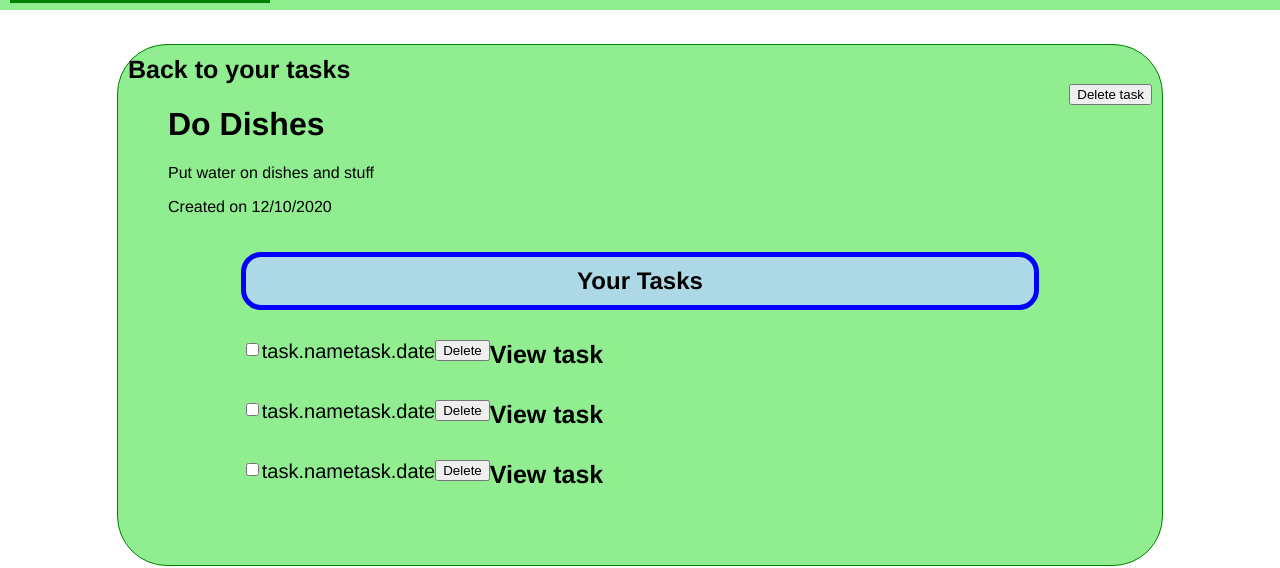
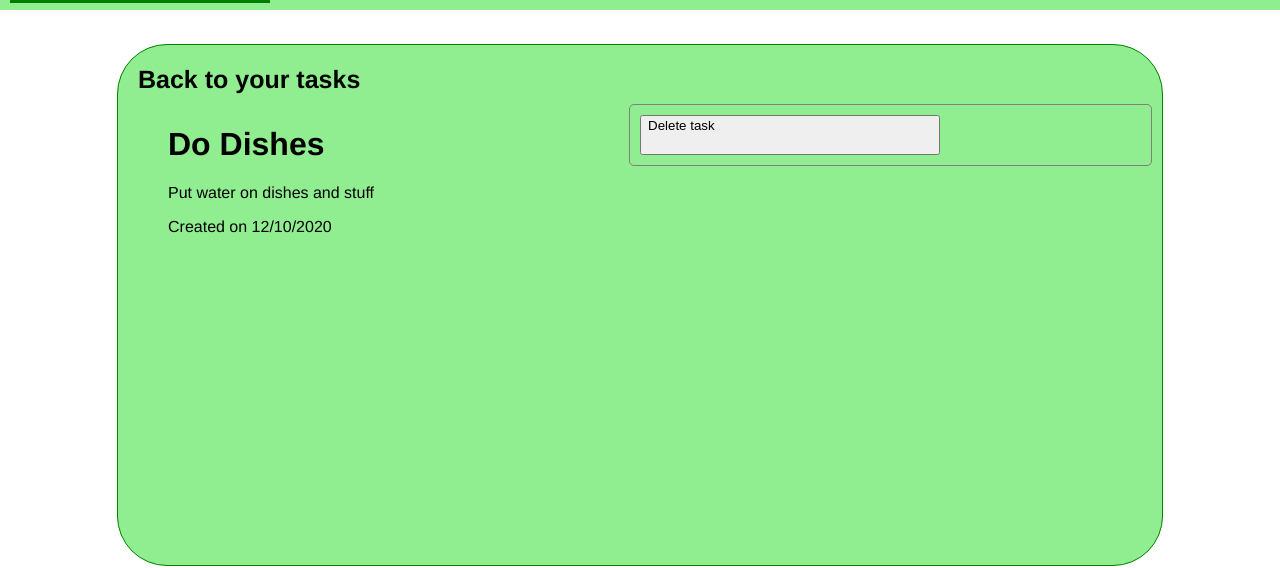
Before and after one commit to lhoogenraad/tudu-application, a React (Create React App) app in the folder frontend/: page /tasks/123 in a window 1280 px wide. Shown: the part 165-733 px from the top of the page. Built offline with nearby package versions, Linux system fonts and the light colour scheme; grey boxes are pictures that could not be loaded.

Commit message:
Moved homescreen stuff to homescreen.js, looks a lot better now

```diff
--- a/frontend/src/App.js
+++ b/frontend/src/App.js
@@ -20,22 +20,6 @@ function App() {
         <div className="tasklist">
           <Route className="route" path="/" exact={true} component={homescreen}></Route>
           <Route className="route" path="/tasks/:id" component={taskscreen}></Route>
-          <h2>Your Tasks</h2>
-          <ul className="tasksul">
-            {
-              data.tasks.map(task =>
-                <li className="taskli">
-                  <div className="task">
-                    <input type="checkbox"></input>
-                    <div className="tasklistname">task.name</div>
-                    <div className="tasklistdate">task.date</div>
-                    <button className="deletebutton">Delete</button>
-                    <Link to={'/tasks/' + task.id}>View task</Link>
-                  </div>
-                </li>
-                )
-            }
-          </ul>
         </div>
       </main>
       <footer className="footer"></footer>
--- a/frontend/src/index.css
+++ b/frontend/src/index.css
@@ -132,6 +132,28 @@ button{
   flex-wrap: wrap;
 }
 
-.details-description{
+.details-description, .details-actions{
   flex: 2 1 30rem;
 }
+
+.details-actions li, .details-description li{
+  margin-bottom: 1rem;
+}
+
+.back-button{
+  padding: 1rem;
+}
+
+.details-actions{
+  border: .1rem solid #808080;
+  border-radius: 0.5rem;
+  width: 5rem;
+  padding: 1rem;
+}
+
+.details-actions button{
+  display: flex;
+  flex-direction: column;
+  width: 30rem;
+  height: 4rem;
+}
--- a/frontend/src/screens/homescreen.js
+++ b/frontend/src/screens/homescreen.js
@@ -1,7 +1,25 @@
 import React from 'react';
+import data from '../data';
+import {Link} from 'react-router-dom';
 
 function homescreen (props) {
-    return <div>homescreen!</div>
+    return (
+          <ul className="tasksul">
+            {
+              data.tasks.map(task =>
+                <li className="taskli">
+                  <div className="task">
+                    <input type="checkbox"></input>
+                    <div className="tasklistname">task.name</div>
+                    <div className="tasklistdate">task.date</div>
+                    <button className="deletebutton">Delete</button>
+                    <Link to={'/tasks/' + task.id}>View task</Link>
+                  </div>
+                </li>
+                )
+            }
+          </ul>
+    )
 }
 
 export default homescreen;
--- a/frontend/src/screens/taskscreen.js
+++ b/frontend/src/screens/taskscreen.js
@@ -7,7 +7,7 @@ function taskscreen(props) {
     const task = data.tasks.find(x => x.id === props.match.params.id);
     return (
         <div>
-            <div>
+            <div className="back-button">
                 <Link to="/">Back to your tasks</Link>
             </div>
             <div className="details">
```
Also changed, not shown: frontend/public/robots.txt (deleted).
